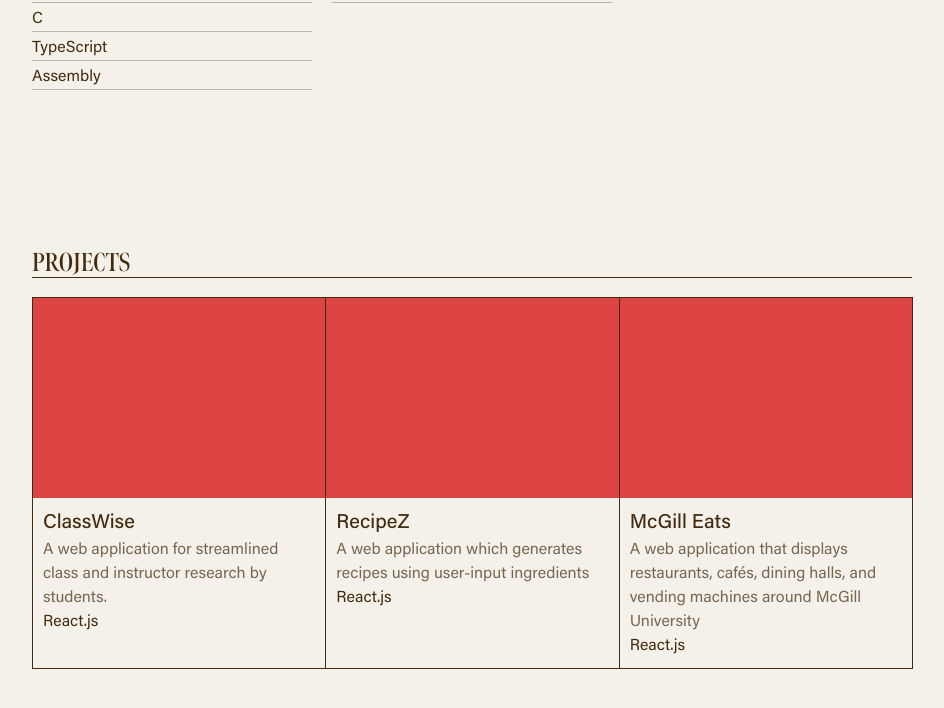
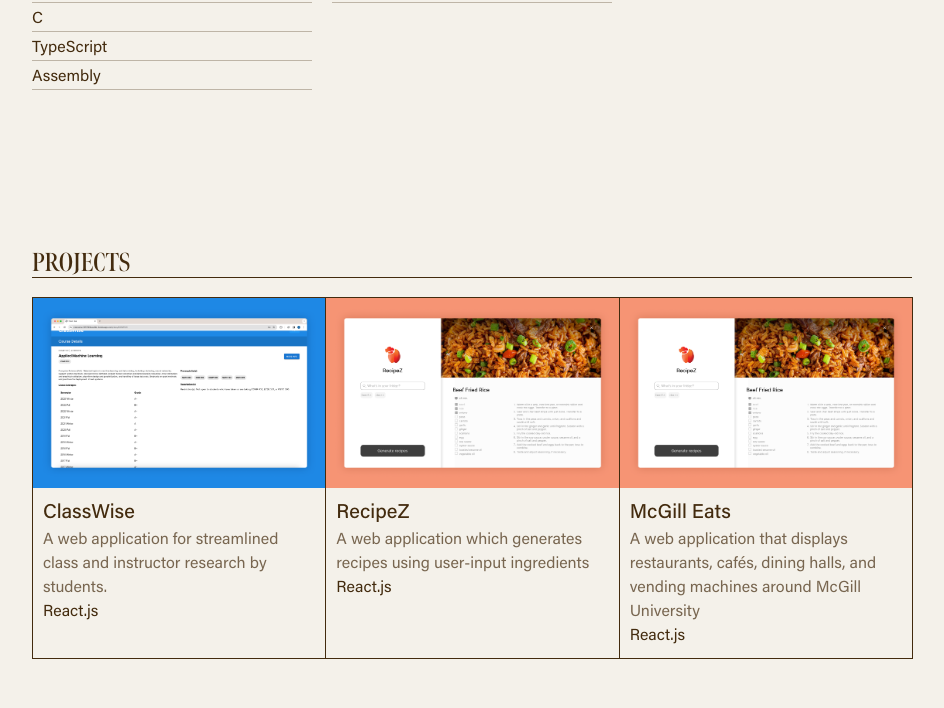
Before and after one commit to ReiKong/personal-website-2, a Next.js app: page / in a window 1280 px wide. Shown: the part 2307-3015 px from the top of the page, without its empty margins (328-1272 px from the left). Built offline with nearby package versions, Linux system fonts and the light colour scheme; a web font is replaced by a local one.

Commit message:
Added images to project cards

```diff
--- a/components/navigation/mobileNav.tsx
+++ b/components/navigation/mobileNav.tsx
@@ -94,7 +94,7 @@ export default function MobileMenu() {
                     <ThemeChanger />
                 </div>
                 <div className="fixed bottom-[40px] left-[40px]">
-                    <span className="font-serif text-accent-500 text-[80px] tracking-tighter leading-[0.8em]">R<span className="font-serif text-accent-500 italic tracking-tighter">e</span>i K<span className="font-serif text-accent-500 italic tracking-tighter">o</span>ng</span>
+                    <span className="font-serif text-accent-500 text-[60px] tracking-tighter leading-[0.8em]">R<span className="font-serif text-accent-500 italic tracking-tighter">e</span>i K<span className="font-serif text-accent-500 italic tracking-tighter">o</span>ng</span>
 
                 </div>
 
--- a/components/projectCard.tsx
+++ b/components/projectCard.tsx
@@ -17,8 +17,11 @@ export default function projectCard({
 }) {
     return (
         <div className="flex-col justify-start items-start gap-2.5 border-secondary1 border border-collapse mt-[-1px] mr-[-1px]">
-            <div className="h-[200px] bg-accent-500">
-
+            <div className="h-[200px] inline">
+                <Image
+                    src={imageSrc}
+                    className="contain"
+                    alt={title} />
             </div>
             <div className="px-2.5 pt-2.5 pb-2.5 flex-col justify-start items-start gap-2.5">
                 <p className="font-medium text-[20px]">{title}</p>
```
Also changed, not shown: 1 other file (tests, documents, lock files or other folders).
